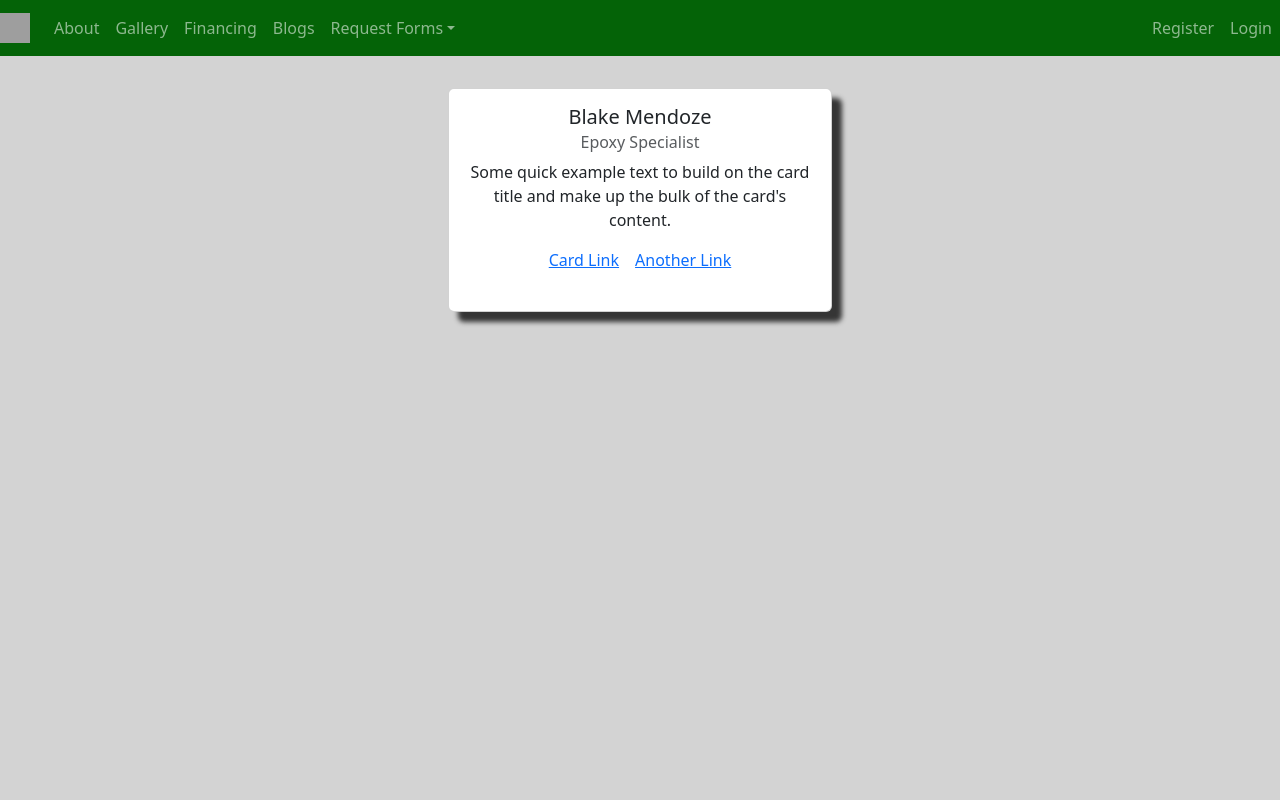
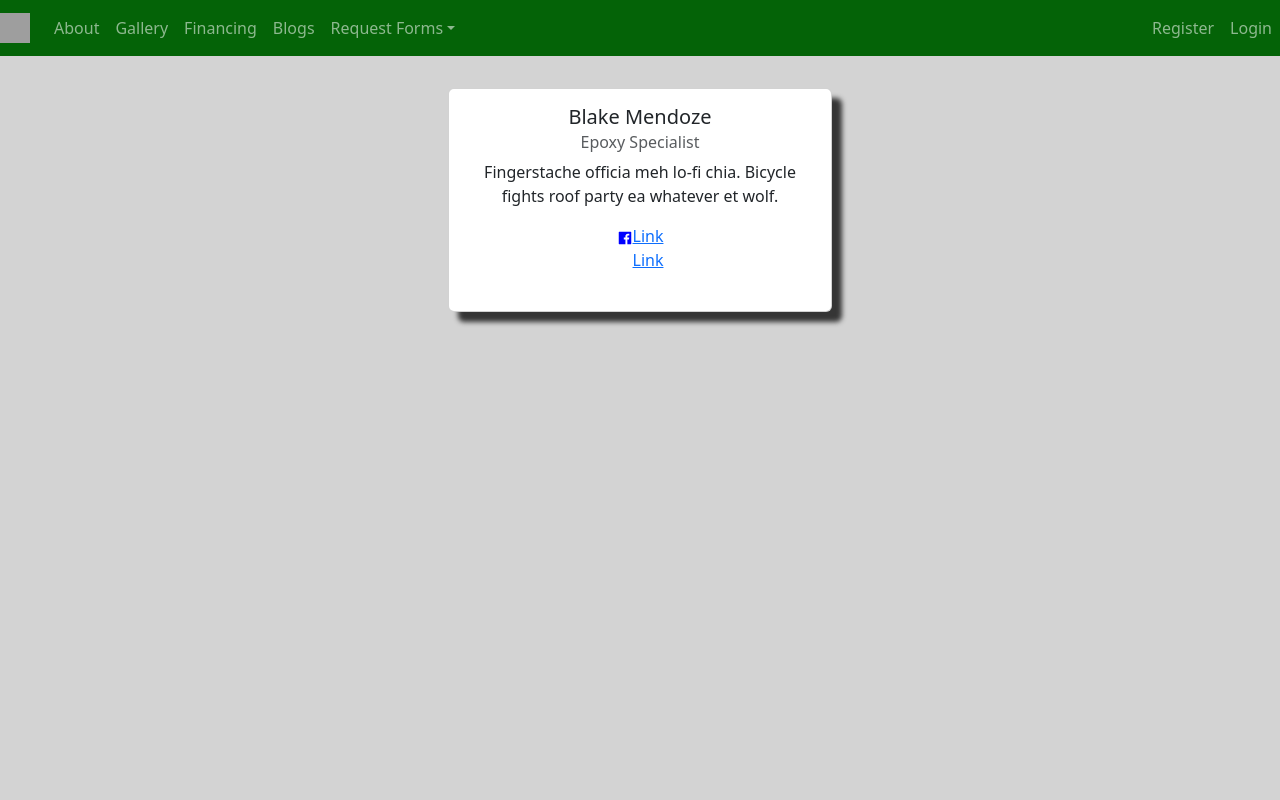
Before and after one commit to JakeRoughton/elite-epoxy-frontend, a React (Create React App) app: page /Contact in a window 1280 px wide. Shown: the top 800 px of the page. Built offline with nearby package versions, Linux system fonts and the light colour scheme; grey boxes are pictures that could not be loaded; some icons are missing.

Commit message:
Add files via upload

```diff
--- a/Pages/Contact.js
+++ b/Pages/Contact.js
@@ -1,5 +1,7 @@
 import React from "react"
 import { Card } from 'react-bootstrap'
+import { AiFillFacebook } from 'react-icons/ai';
+import { PiInstagramLogoDuotone } from 'react-icons/pi';
 
 function Contact() {
     return(
@@ -9,11 +11,13 @@ function Contact() {
                 <Card.Title>Blake Mendoze</Card.Title>
                     <Card.Subtitle className="mb-2 text-muted">Epoxy Specialist</Card.Subtitle>
                         <Card.Text>
-                        Some quick example text to build on the card title and make up the
-                        bulk of the card's content.
+                        Fingerstache officia meh lo-fi chia. Bicycle fights roof party ea whatever et wolf.
                         </Card.Text>
-                    <Card.Link href="#">Card Link</Card.Link>
-                <Card.Link href="#">Another Link</Card.Link>
+                    <AiFillFacebook style={{color:'blue'}}/>
+                <Card.Link href="#">Link</Card.Link>
+                <br />
+                <PiInstagramLogoDuotone />
+                <Card.Link href="#">Link</Card.Link>
             </Card.Body>
         </Card>
         </div>
--- /dev/null
+++ b/Pages/Cookie.js
@@ -0,0 +1,10 @@
+function Cookie(){
+    return(
+       <>
+       <h1>Under Construction</h1>
+       <img src="https://media1.tenor.com/images/bc78ea2aa84a3776d6b54d6a04e9da86/tenor.gif?itemid=17626280"></img>
+       </>
+    )
+ }
+
+ export default Cookie
--- /dev/null
+++ b/Pages/Individual.js
@@ -0,0 +1,10 @@
+function individual(){
+   return(
+      <>
+      <h1>Under Construction</h1>
+      <img src="https://media1.tenor.com/images/bc78ea2aa84a3776d6b54d6a04e9da86/tenor.gif?itemid=17626280"></img>
+      </>
+   )
+}
+
+export default individual
--- /dev/null
+++ b/Pages/Privacy.js
@@ -0,0 +1,10 @@
+function Privacy(){
+    return(
+       <>
+       <h1>Under Construction</h1>
+       <img src="https://media1.tenor.com/images/bc78ea2aa84a3776d6b54d6a04e9da86/tenor.gif?itemid=17626280"></img>
+       </>
+    )
+ }
+
+ export default Privacy
--- /dev/null
+++ b/Pages/Security.js
@@ -0,0 +1,10 @@
+function Security(){
+    return(
+       <>
+       <h1>Under Construction</h1>
+       <img src="https://media1.tenor.com/images/bc78ea2aa84a3776d6b54d6a04e9da86/tenor.gif?itemid=17626280"></img>
+       </>
+    )
+ }
+
+ export default Security
--- /dev/null
+++ b/Pages/Terms.js
@@ -0,0 +1,10 @@
+function Terms(){
+    return(
+       <>
+       <h1>Under Construction</h1>
+       <img src="https://media1.tenor.com/images/bc78ea2aa84a3776d6b54d6a04e9da86/tenor.gif?itemid=17626280"></img>
+       </>
+    )
+ }
+
+ export default Terms
```
